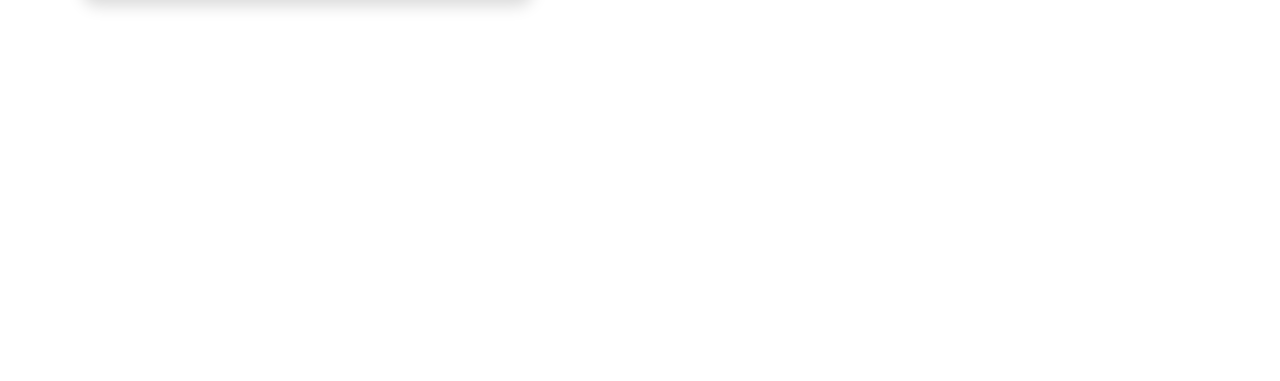
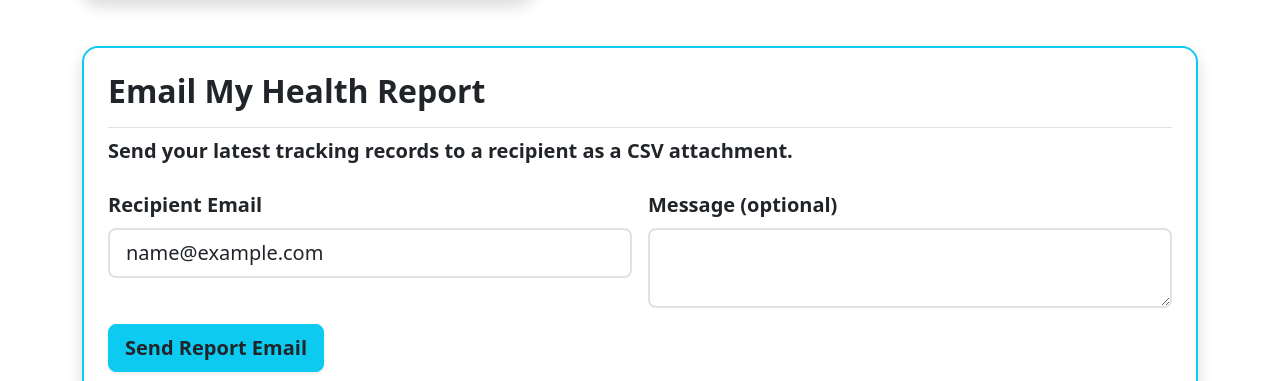
Before and after one commit to hwan0378/FIT5032_2026_Haishi_Wang_36668303_A2_BasicWebApp, a Vue app: page /health-portal in a window 1280 px wide. Shown: the part 819-1200 px from the top of the page. Before the commit the page ends 841 px from the top, so only its background shows below. Built offline with nearby package versions, Linux system fonts and the light colour scheme; no server answers; sample sign-in values are in the browser's storage.

Commit message:
feat(A3): send health report email with CSV attachment via Resend for D.2

```diff
--- a/src/utils/export.js
+++ b/src/utils/export.js
@@ -3,8 +3,8 @@
 import { jsPDF } from 'jspdf'
 import autoTable from 'jspdf-autotable'
 
-// 导出 CSV：接收表格行数据、列配置与文件名，触发浏览器下载
-export function exportToCSV(rows, columns, filename) {
+// 把表格行数据拼成 CSV 文本（供下载导出与邮件附件复用）
+export function buildCSVString(rows, columns) {
   // 第一行是表头
   const header = columns.map((col) => col.label).join(',')
 
@@ -24,7 +24,12 @@ export function exportToCSV(rows, columns, filename) {
       .join(',')
   })
 
-  const csvContent = [header].concat(bodyLines).join('\n')
+  return [header].concat(bodyLines).join('\n')
+}
+
+// 导出 CSV：接收表格行数据、列配置与文件名，触发浏览器下载
+export function exportToCSV(rows, columns, filename) {
+  const csvContent = buildCSVString(rows, columns)
 
   // 加上 BOM（﻿），避免 Excel 打开中文内容乱码
   const blob = new Blob(['﻿' + csvContent], { type: 'text/csv;charset=utf-8;' })
--- a/src/views/HealthPortalView.vue
+++ b/src/views/HealthPortalView.vue
@@ -140,11 +140,71 @@
         </div>
       </div>
     </div>
+
+    <!-- 发送健康报告邮件的卡片（附件 = 导出的 CSV） -->
+    <div class="card shadow border-2 border-info rounded-4 mt-4">
+      <div class="card-body p-4">
+        <h2 class="card-title fw-bolder text-dark mb-2 border-bottom pb-3">
+          Email My Health Report
+        </h2>
+        <p class="text-dark fs-5 fw-bold mb-4">
+          Send your latest tracking records to a recipient as a CSV attachment.
+        </p>
+
+        <form v-on:submit.prevent="sendHealthReportEmail" aria-describedby="email-status">
+          <div class="row g-3">
+            <div class="col-md-6 mb-3">
+              <label class="form-label text-dark fw-bold fs-5" for="emailRecipient"
+                >Recipient Email</label
+              >
+              <input
+                id="emailRecipient"
+                type="email"
+                v-model="emailForm.to"
+                class="form-control form-control-lg border-2"
+                autocomplete="email"
+              />
+            </div>
+
+            <div class="col-md-6 mb-3">
+              <label class="form-label text-dark fw-bold fs-5" for="emailMessage"
+                >Message (optional)</label
+              >
+              <textarea
+                id="emailMessage"
+                v-model="emailForm.note"
+                class="form-control form-control-lg border-2"
+                rows="2"
+              ></textarea>
+            </div>
+          </div>
+
+          <!-- 发送状态提示：成功用 status 温和播报，失败用 alert 强调 -->
+          <div
+            v-if="emailStatusMessage !== ''"
+            id="email-status"
+            v-bind:class="emailStatusIsError ? 'alert alert-danger' : 'alert alert-success'"
+            class="fs-5 fw-bold p-3"
+            v-bind:role="emailStatusIsError ? 'alert' : 'status'"
+          >
+            {{ emailStatusMessage }}
+          </div>
+
+          <button
+            type="submit"
+            class="btn btn-info text-dark btn-lg fw-bold shadow-sm"
+            v-bind:disabled="isSendingEmail"
+          >
+            {{ isSendingEmail ? 'Sending...' : 'Send Report Email' }}
+          </button>
+        </form>
+      </div>
+    </div>
   </div>
 </template>
 
 <script>
-import { exportToPDF } from '../utils/export'
+import { exportToPDF, buildCSVString } from '../utils/export'
 
 export default {
   name: 'HealthPortalView',
@@ -158,6 +218,14 @@ export default {
       },
       recordList: [],
       errorMessageList: [],
+      // 邮件发送表单与发送状态
+      emailForm: {
+        to: '',
+        note: '',
+      },
+      emailStatusMessage: '',
+      emailStatusIsError: false,
+      isSendingEmail: false,
       // PDF 报告里的列配置
       reportColumns: [
         { key: 'patientRID', label: 'Patient ID (RID)' },
@@ -178,6 +246,15 @@ export default {
       this.recordList = JSON.parse(savedData)
     } else {
       this.recordList = []
+    }
+
+    // 默认把收件人填成当前登录用户的邮箱，方便直接发送给自己
+    let savedUser = localStorage.getItem('current_user')
+    if (savedUser !== null) {
+      const user = JSON.parse(savedUser)
+      if (user.email !== undefined) {
+        this.emailForm.to = user.email
+      }
     }
   },
   methods: {
@@ -236,6 +313,83 @@ export default {
       }
       exportToPDF(this.recordList, this.reportColumns, 'Health_Assessment_Report.pdf', 'My Health Assessment Report')
     },
+
+    // 校验邮箱格式是否合法
+    isValidEmail(email) {
+      const emailPattern = /^[^\s@]+@[^\s@]+\.[^\s@]+$/
+      return emailPattern.test(email)
+    },
+
+    // 把 UTF-8 文本转成 base64（btoa 只支持拉丁字符，需要先编码成字节）
+    utf8ToBase64(text) {
+      const bytes = new TextEncoder().encode(text)
+      let binary = ''
+      for (let i = 0; i < bytes.length; i++) {
+        binary = binary + String.fromCharCode(bytes[i])
+      }
+      return btoa(binary)
+    },
+
+    // 把健康记录作为 CSV 附件发送到指定邮箱
+    async sendHealthReportEmail() {
+      // 收件人邮箱校验
+      if (this.isValidEmail(this.emailForm.to) === false) {
+        this.emailStatusIsError = true
+        this.emailStatusMessage = 'Please enter a valid recipient email address.'
+        return
+      }
+
+      // 至少需要一条记录，否则没有附件内容
+      if (this.recordList.length === 0) {
+        this.emailStatusIsError = true
+        this.emailStatusMessage = 'No records to send. Please add a record first.'
+        return
+      }
+
+      // 生成 CSV 附件：加上 BOM 避免 Excel 乱码，再转成 base64
+      const csvText = '\uFEFF' + buildCSVString(this.recordList, this.reportColumns)
+      const csvBase64 = this.utf8ToBase64(csvText)
+
+      this.isSendingEmail = true
+      this.emailStatusMessage = ''
+
+      try {
+        const response = await fetch('/api/send-email', {
+          method: 'POST',
+          headers: {
+            'Content-Type': 'application/json',
+          },
+          body: JSON.stringify({
+            to: this.emailForm.to,
+            subject: 'Your ElderCare Health Report',
+            text:
+              this.emailForm.note !== ''
+                ? this.emailForm.note
+                : 'Dear ElderCare user, please find attached your latest health tracking records.',
+            attachment: {
+              filename: 'Health_Report.csv',
+              content: csvBase64,
+            },
+          }),
+        })
+
+        const result = await response.json()
+
+        if (response.ok === false) {
+          const reason = result.error !== undefined ? result.error : 'Unknown error.'
+          this.emailStatusIsError = true
+          this.emailStatusMessage = 'Failed to send email: ' + reason
+        } else {
+          this.emailStatusIsError = false
+          this.emailStatusMessage = 'Email sent successfully! Please check the inbox.'
+        }
+      } catch {
+        this.emailStatusIsError = true
+        this.emailStatusMessage = 'Network error. Please check your connection and try again.'
+      } finally {
+        this.isSendingEmail = false
+      }
+    },
   },
 }
 </script>
```
Also changed, not shown: 2 other files (tests, documents, lock files or other folders).
